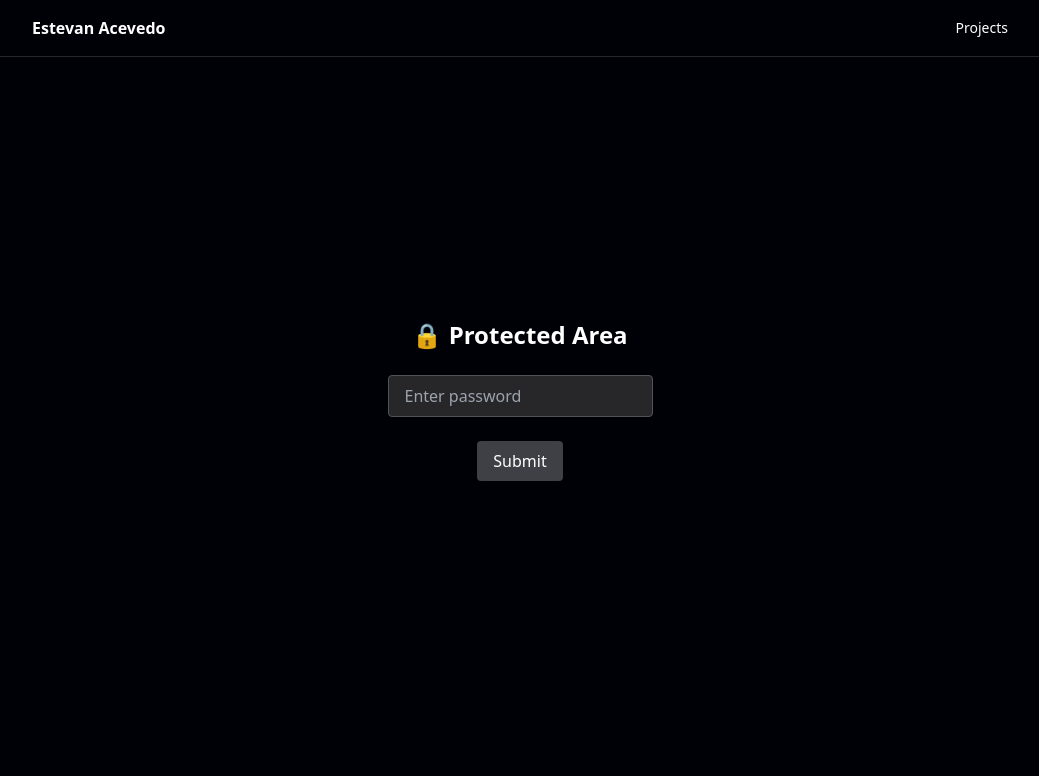
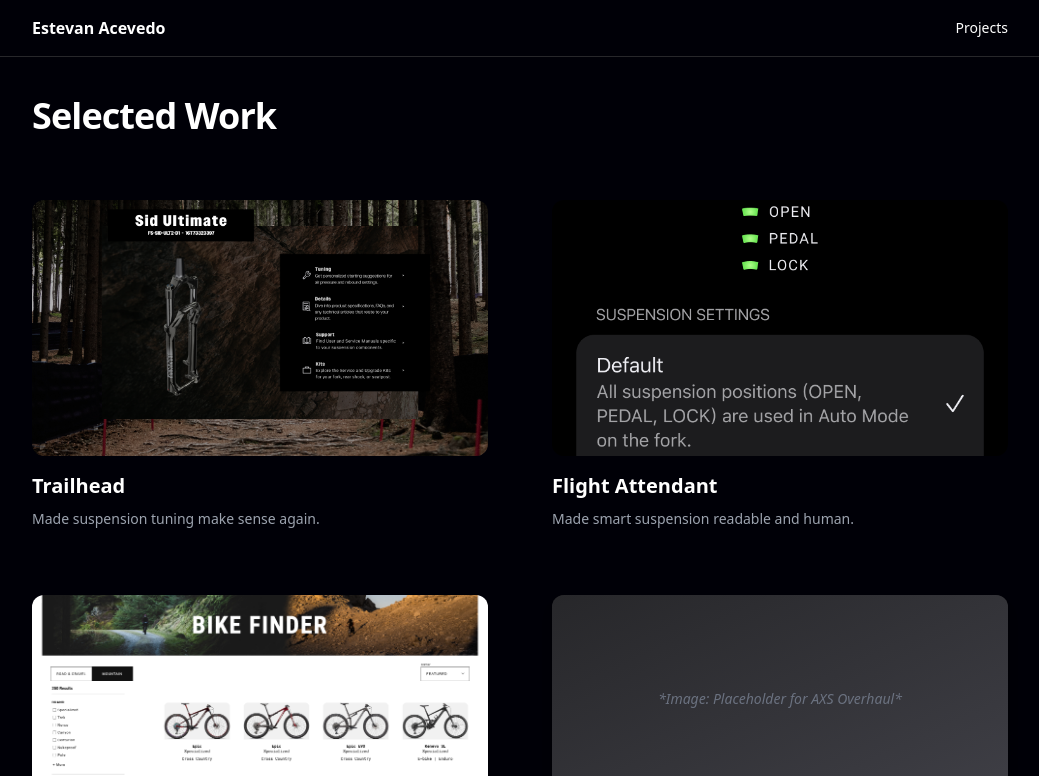
Before and after one commit to ecacevedo/portfolio-redesign, a React (Vite) app: page /projects in a window 1280 px wide. Shown: the top 776 px of the page, without its empty margins (120-1159 px from the left). Built offline with nearby package versions, Linux system fonts and the light colour scheme.

Commit message:
lock removed

```diff
--- a/src/pages/projects.jsx
+++ b/src/pages/projects.jsx
@@ -6,44 +6,8 @@ import desktopPDPImage from "../assets/Desktop PDP MVP.png"
 import autoModeImage from "../assets/automode.png"
 
 export default function Projects() {
-  const PASSWORD = "designonly"
-  const [isAuthorized, setIsAuthorized] = useState(false)
-  const [input, setInput] = useState("")
 
-  useEffect(() => {
-    const stored = sessionStorage.getItem("authorized")
-    if (stored === "true") setIsAuthorized(true)
-  }, [])
 
-  const handleAuth = () => {
-    if (input === PASSWORD) {
-      sessionStorage.setItem("authorized", "true")
-      setIsAuthorized(true)
-    } else {
-      alert("Incorrect password")
-    }
-  }
-
-  if (!isAuthorized) {
-    return (
-      <main className="min-h-screen bg-[#000007] text-white px-6 py-32 flex flex-col items-center justify-center text-center space-y-6">
-        <h1 className="text-2xl font-semibold">🔒 Protected Area</h1>
-        <input
-          type="password"
-          placeholder="Enter password"
-          value={input}
-          onChange={(e) => setInput(e.target.value)}
-          className="px-4 py-2 rounded bg-zinc-800 text-white border border-zinc-600 focus:outline-none"
-        />
-        <button
-          onClick={handleAuth}
-          className="mt-2 px-4 py-2 bg-zinc-700 rounded hover:bg-zinc-600 transition"
-        >
-          Submit
-        </button>
-      </main>
-    )
-  }
 
   return (
     <main className="bg-[#000007] text-gray-100 max-w-5xl mx-auto px-6 py-24">
```
